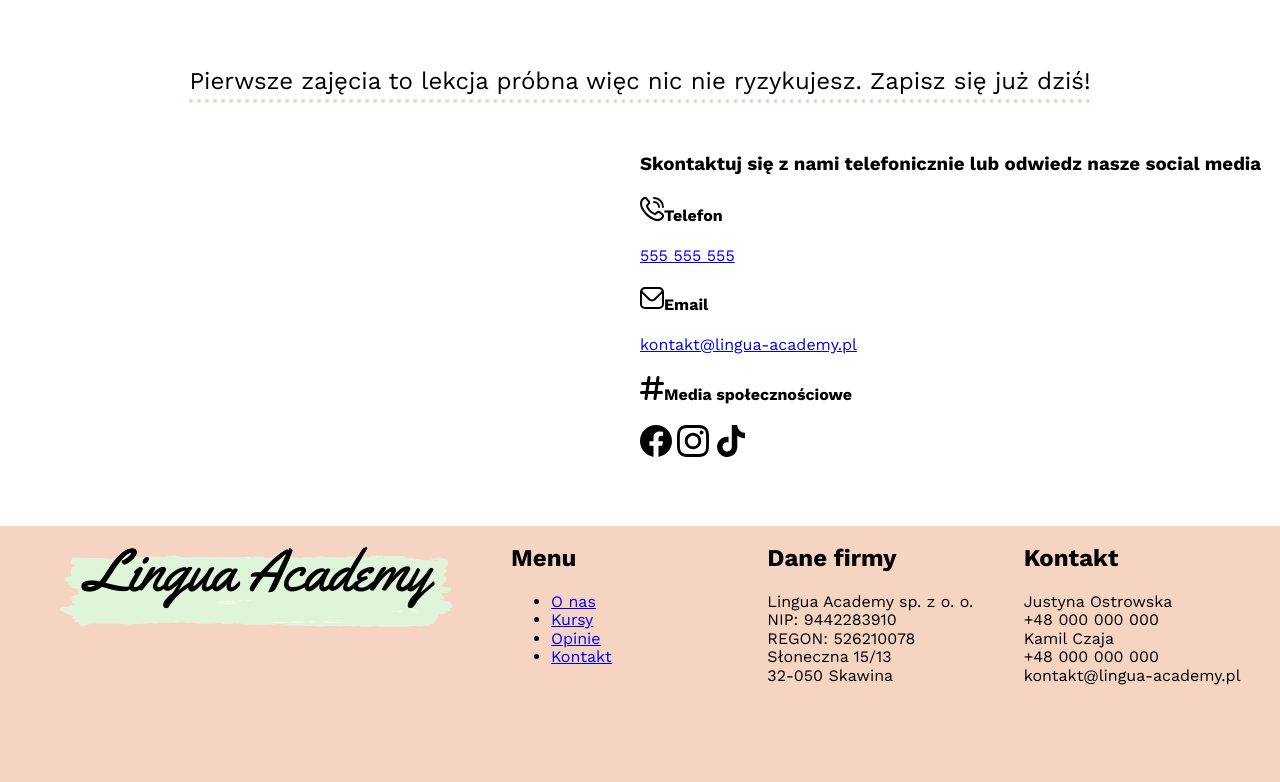
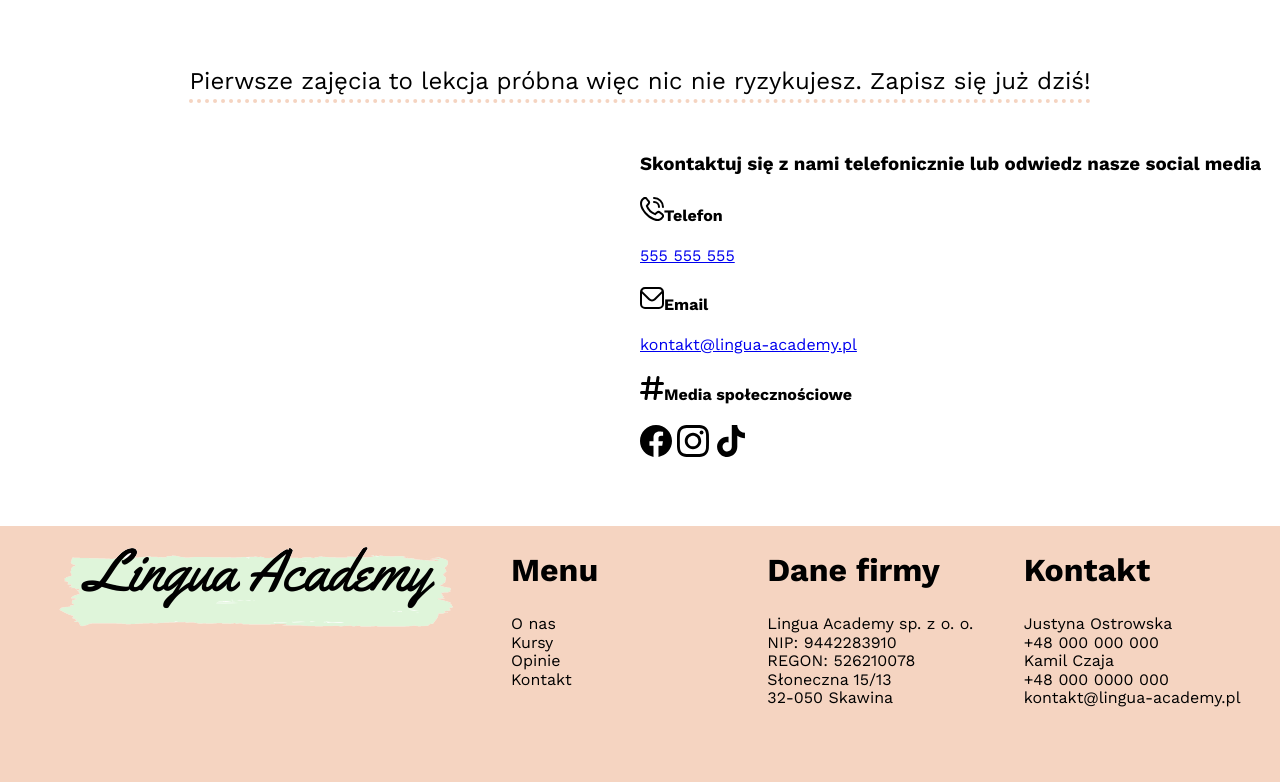
Before and after one commit to kamilczaja222/LinguaAcademy-portfolio, a website built with Parcel: page src/index.html in a window 1280 px wide. Shown: the part 2718-3500 px from the top of the page. Built offline with nearby package versions, Linux system fonts and the light colour scheme.

Commit message:
Footer CSS

```diff
--- a/src/index.html
+++ b/src/index.html
@@ -133,17 +133,17 @@
     <footer class="footer">
         <img class="footer__image" src="./images/logo_lingua.png" alt="logo Lingua Academy">
         <nav class="footer__nav">
-            <h2 class="footer__nav--header">Menu</h2>
-            <ul class="footer__list">
-                <li><a href="#about">O nas</a></li>
-                <li><a href="#courses">Kursy</a></li>
-                <li><a href="#opinion">Opinie</a></li>
-                <li><a href="#contact">Kontakt</a></li>
+            <h2 class="footer__header">Menu</h2>
+            <ul class="footer__nav">
+                <li><a class="footer__nav--link" href="#about">O nas</a></li>
+                <li><a class="footer__nav--link" href="#courses">Kursy</a></li>
+                <li><a class="footer__nav--link" href="#opinions">Opinie</a></li>
+                <li><a class="footer__nav--link" href="#contact">Kontakt</a></li>
             </ul>
         </nav>
         <article>
-            <h2>Dane firmy</h2>
-            <p>
+            <h2 class="footer__header">Dane firmy</h2>
+            <p class="footer__description">
                 Lingua Academy sp. z o. o.<br>
                 NIP: 9442283910<br>
                 REGON: 526210078<br>
@@ -152,13 +152,13 @@
             </p>
         </article>
         <article>
-            <h2>Kontakt</h2>
-            <p>
+            <h2 class="footer__header">Kontakt</h2>
+            <p class="footer__description">
                 Justyna Ostrowska<br>
-                +48 000 000 000<br>
+                <a class="footer__description--link" href="tel:+48 000 000 000">+48 000 000 000</a><br>
                 Kamil Czaja<br>
-                +48 000 000 000<br>
-                kontakt@lingua-academy.pl<br>
+                <a class="footer__description--link" href="tel:+48 000 000 000">+48 000 0000 000</a><br>
+                <a class="footer__description--link" href="mailto:kontakt@lingua-academy.pl">kontakt@lingua-academy.pl</a><br>
             </p>
         </article>
 
--- a/src/style.scss
+++ b/src/style.scss
@@ -190,4 +190,23 @@ body {
     grid-template-columns: 1fr 1fr 1fr 1fr;
     background-color: $pink;
     min-height: 256px;
+    &__header {
+        font-size: 32px;
+    }
+    &__nav {
+        list-style-type: none;
+        padding: 0;
+        &--link {
+            font-size: 16px;
+            text-decoration: none;
+            color: black;
+        }
+    }
+    &__description {
+        font-size: 16px;
+        &--link {
+            text-decoration: none;
+            color: black;
+        }
+    }
 }
```
